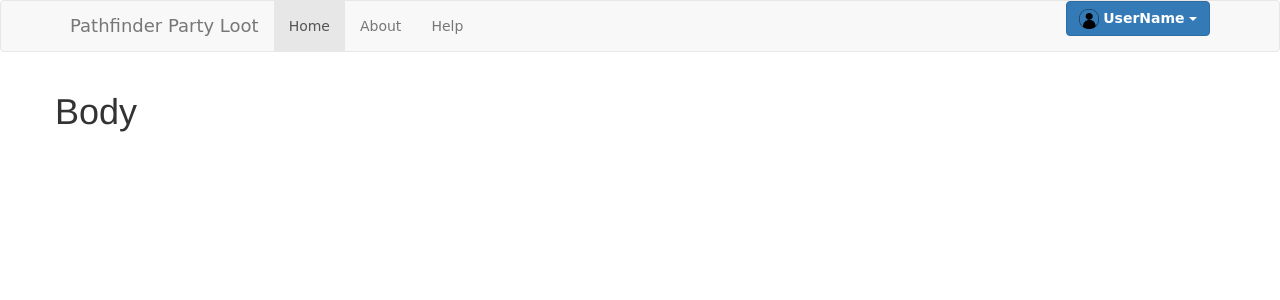
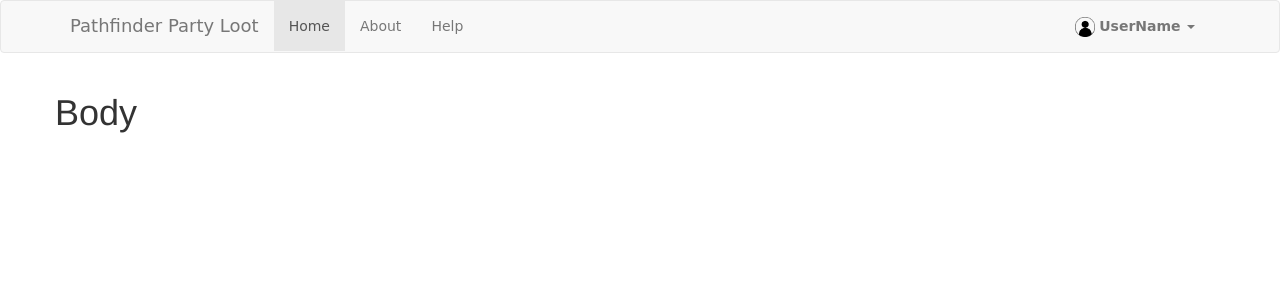
Before and after one commit to djbaumann/party-loot, a Flask app: page /welcomepage in a window 1280 px wide. Shown: the top 300 px of the page. Run offline with Flask 2, Linux system fonts and the light colour scheme; some libraries are stand-ins or nearby versions; some web fonts are replaced.

Commit message:
change button to link

```diff
--- a/templates/header.html
+++ b/templates/header.html
@@ -52,7 +52,7 @@
                     -->
                 <ul class="nav navbar-nav navbar-right">
                     <li class="dropdown">
-                        <button class="btn btn-primary dropdown-toggle" data-toggle="dropdown">
+                        <a class="dropdown-toggle" data-toggle="dropdown">
                             <img src="../static/images/default_user.png" alt="usr" width="20" height="20">
                             <strong>UserName</strong>
                             <span class="caret"></span>
```
